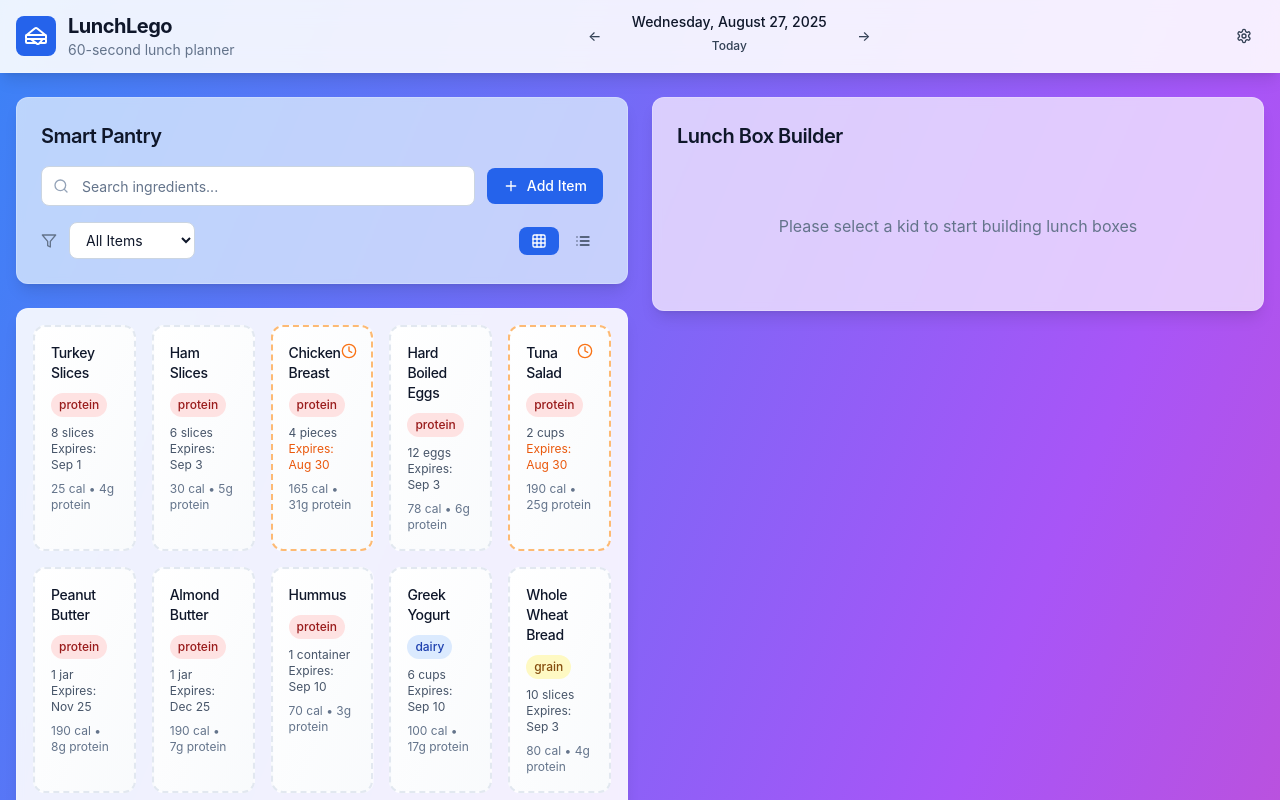
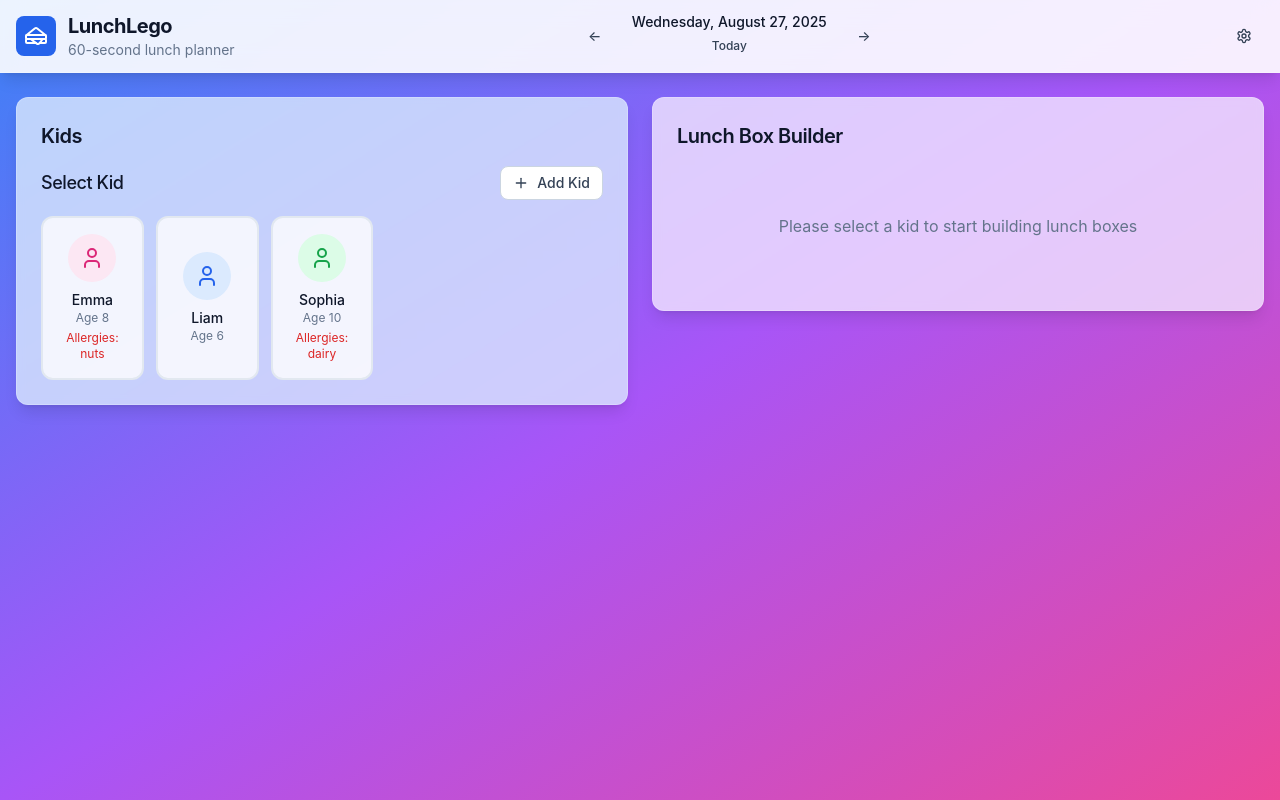
Before and after one commit to Tinytim695/LunchLego, a React (Vite) app: page / in a window 1280 px wide. Both pictures are taken after a click on the button "Today". Shown: the top 800 px of the page. Built offline with nearby package versions, Linux system fonts and the light colour scheme.

Commit message:
Add kid management with profiles and selection

```diff
--- a/src/App.tsx
+++ b/src/App.tsx
@@ -5,36 +5,43 @@ import { PantryControls } from './components/pantry/PantryControls';
 import { PantryGrid } from './components/pantry/PantryGrid';
 import { LunchBoxBuilder } from './components/planner/LunchBoxBuilder';
 import { AddIngredientModal } from './components/modals/AddIngredientModal';
+import { AddKidModal } from './components/modals/AddKidModal';
+import { KidSelector } from './components/KidSelector';
 import { Card } from './components/ui/Card';
 import { useAppState } from './hooks/useAppState';
-import { saveIngredient, saveLunchBox } from './lib/storage';
+import { saveIngredient, saveLunchBox, saveKid } from './lib/storage';
 import { calculateNutritionBalance } from './lib/nutrition';
 import { generateId } from './lib/utils';
 import { sampleKids, sampleIngredients } from './data/sampleData';
-import { Ingredient, LunchBox, LunchBoxIngredient } from './types';
+import { Ingredient, LunchBox, LunchBoxIngredient, Kid } from './types';
 
 function App() {
-  const { state, loading, updateIngredients, updateLunchBoxes, setActiveKid, setCurrentDate, setPantryView } = useAppState();
+  const { state, loading, updateIngredients, updateLunchBoxes, updateKids, setActiveKid, setCurrentDate, setPantryView } = useAppState();
 
   // Local state
   const [searchTerm, setSearchTerm] = useState('');
   const [selectedCategory, setSelectedCategory] = useState('all');
   const [showAddModal, setShowAddModal] = useState(false);
+  const [showAddKidModal, setShowAddKidModal] = useState(false);
   const [activeDragItem, setActiveDragItem] = useState<Ingredient | null>(null);
 
   // Initialize with sample data if empty
   React.useEffect(() => {
-    if (!loading && state.ingredients.length === 0) {
+    if (!loading && state.ingredients.length === 0 && state.kids.length === 0) {
       // Add sample data
       const initializeData = async () => {
+        for (const kid of sampleKids) {
+          await saveKid(kid);
+        }
         for (const ingredient of sampleIngredients) {
           await saveIngredient(ingredient);
         }
+        updateKids(sampleKids);
         updateIngredients(sampleIngredients);
       };
       initializeData();
     }
-  }, [loading, state.ingredients.length, updateIngredients]);
+  }, [loading, state.ingredients.length, state.kids.length, updateIngredients, updateKids]);
 
   // Get current lunch box
   const currentLunchBox = state.lunchBoxes.find(
@@ -46,6 +53,11 @@ function App() {
     await saveIngredient(ingredient);
     updateIngredients([...state.ingredients, ingredient]);
   }, [state.ingredients, updateIngredients]);
+
+  const handleAddKid = useCallback(async (kid: Kid) => {
+    await saveKid(kid);
+    updateKids([...state.kids, kid]);
+  }, [state.kids, updateKids]);
 
   const handleDragStart = useCallback((event: DragStartEvent) => {
     const ingredient = event.active.data.current?.ingredient;
@@ -175,6 +187,18 @@ function App() {
           {/* Pantry Section */}
           <div className="space-y-6">
             <Card variant="blue">
+              <h2 className="text-xl font-semibold text-slate-900 mb-4">Kids</h2>
+              <KidSelector
+                kids={state.kids}
+                activeKidId={state.activeKidId}
+                onKidSelect={setActiveKid}
+                onAddKid={() => setShowAddKidModal(true)}
+              />
+            </Card>
+
+            {state.activeKidId && (
+              <>
+                <Card variant="blue">
               <h2 className="text-xl font-semibold text-slate-900 mb-4">Smart Pantry</h2>
               <PantryControls
                 searchTerm={searchTerm}
@@ -187,7 +211,7 @@ function App() {
               />
             </Card>
 
-            <Card padding="sm" variant="white">
+                <Card padding="sm" variant="white">
               <DndContext onDragStart={handleDragStart} onDragEnd={handleDragEnd}>
                 <PantryGrid
                   ingredients={state.ingredients}
@@ -204,6 +228,8 @@ function App() {
                 </DragOverlay>
               </DndContext>
             </Card>
+              </>
+            )}
           </div>
 
           {/* Lunch Box Builder Section */}
@@ -237,6 +263,12 @@ function App() {
         onClose={() => setShowAddModal(false)}
         onAdd={handleAddIngredient}
       />
+
+      <AddKidModal
+        isOpen={showAddKidModal}
+        onClose={() => setShowAddKidModal(false)}
+        onAdd={handleAddKid}
+      />
     </div>
   );
 }
--- /dev/null
+++ b/src/components/KidSelector.tsx
@@ -0,0 +1,71 @@
+import React from 'react';
+import { User, Plus } from 'lucide-react';
+import { Button } from './ui/Button';
+import { Kid } from '@/types';
+
+interface KidSelectorProps {
+  kids: Kid[];
+  activeKidId?: string;
+  onKidSelect: (kidId: string) => void;
+  onAddKid: () => void;
+}
+
+export function KidSelector({ kids, activeKidId, onKidSelect, onAddKid }: KidSelectorProps) {
+  if (kids.length === 0) {
+    return (
+      <div className="text-center py-8">
+        <div className="mb-4">
+          <User className="w-12 h-12 text-slate-400 mx-auto mb-2" />
+          <p className="text-slate-600">No kids added yet</p>
+          <p className="text-sm text-slate-500">Add your first kid to start planning lunches</p>
+        </div>
+        <Button onClick={onAddKid}>
+          <Plus className="w-4 h-4 mr-2" />
+          Add First Kid
+        </Button>
+      </div>
+    );
+  }
+
+  return (
+    <div className="space-y-4">
+      <div className="flex items-center justify-between">
+        <h3 className="text-lg font-medium text-slate-900">Select Kid</h3>
+        {kids.length < 10 && (
+          <Button variant="outline" size="sm" onClick={onAddKid}>
+            <Plus className="w-4 h-4 mr-2" />
+            Add Kid
+          </Button>
+        )}
+      </div>
+
+      <div className="grid grid-cols-2 md:grid-cols-3 lg:grid-cols-5 gap-3">
+        {kids.map(kid => (
+          <button
+            key={kid.id}
+            onClick={() => onKidSelect(kid.id)}
+            className={`
+              p-4 rounded-xl border-2 transition-all text-center
+              ${activeKidId === kid.id
+                ? 'border-primary-500 bg-primary-50 shadow-md scale-105'
+                : 'border-slate-200 bg-white/80 hover:border-primary-300 hover:shadow-sm hover:scale-102'
+              }
+            `}
+          >
+            <div className={`w-12 h-12 rounded-full flex items-center justify-center mx-auto mb-2 ${kid.avatar || 'bg-slate-100 text-slate-600'}`}>
+              <User className="w-6 h-6" />
+            </div>
+            <p className="font-medium text-slate-900 text-sm">{kid.name}</p>
+            <p className="text-xs text-slate-500">Age {kid.age}</p>
+            {kid.allergies.length > 0 && (
+              <p className="text-xs text-red-600 mt-1">
+                Allergies: {kid.allergies.slice(0, 2).join(', ')}
+                {kid.allergies.length > 2 && '...'}
+              </p>
+            )}
+          </button>
+        ))}
+      </div>
+    </div>
+  );
+}
--- /dev/null
+++ b/src/components/modals/AddKidModal.tsx
@@ -0,0 +1,149 @@
+import React, { useState } from 'react';
+import { X, Plus, User } from 'lucide-react';
+import { Button } from '../ui/Button';
+import { Input } from '../ui/Input';
+import { Card } from '../ui/Card';
+import { Kid } from '@/types';
+import { generateId } from '@/lib/utils';
+
+interface AddKidModalProps {
+  isOpen: boolean;
+  onClose: () => void;
+  onAdd: (kid: Kid) => void;
+}
+
+const avatarColors = [
+  'bg-red-100 text-red-600',
+  'bg-blue-100 text-blue-600',
+  'bg-green-100 text-green-600',
+  'bg-yellow-100 text-yellow-600',
+  'bg-purple-100 text-purple-600',
+  'bg-pink-100 text-pink-600',
+  'bg-indigo-100 text-indigo-600',
+  'bg-orange-100 text-orange-600',
+];
+
+export function AddKidModal({ isOpen, onClose, onAdd }: AddKidModalProps) {
+  const [formData, setFormData] = useState({
+    name: '',
+    age: 5,
+    allergies: '',
+    preferences: '',
+    dislikes: '',
+    avatarColor: avatarColors[0],
+  });
+
+  const handleSubmit = (e: React.FormEvent) => {
+    e.preventDefault();
+
+    const kid: Kid = {
+      id: generateId(),
+      name: formData.name,
+      age: formData.age,
+      allergies: formData.allergies.split(',').map(item => item.trim()).filter(Boolean),
+      preferences: formData.preferences.split(',').map(item => item.trim()).filter(Boolean),
+      dislikes: formData.dislikes.split(',').map(item => item.trim()).filter(Boolean),
+      avatar: formData.avatarColor,
+      createdAt: new Date(),
+      updatedAt: new Date(),
+    };
+
+    onAdd(kid);
+    onClose();
+
+    // Reset form
+    setFormData({
+      name: '',
+      age: 5,
+      allergies: '',
+      preferences: '',
+      dislikes: '',
+      avatarColor: avatarColors[0],
+    });
+  };
+
+  if (!isOpen) return null;
+
+  return (
+    <div className="fixed inset-0 bg-black bg-opacity-50 flex items-center justify-center p-4 z-50">
+      <Card className="w-full max-w-md">
+        <div className="flex items-center justify-between mb-6">
+          <h2 className="text-xl font-semibold text-slate-900">Add New Kid</h2>
+          <Button variant="ghost" size="sm" onClick={onClose}>
+            <X className="w-4 h-4" />
+          </Button>
+        </div>
+
+        <form onSubmit={handleSubmit} className="space-y-4">
+          <Input
+            label="Name"
+            value={formData.name}
+            onChange={(e) => setFormData(prev => ({ ...prev, name: e.target.value }))}
+            required
+          />
+
+          <Input
+            label="Age"
+            type="number"
+            min="1"
+            max="18"
+            value={formData.age}
+            onChange={(e) => setFormData(prev => ({ ...prev, age: parseInt(e.target.value) || 5 }))}
+            required
+          />
+
+          <div className="space-y-1">
+            <label className="block text-sm font-medium text-slate-700">Avatar Color</label>
+            <div className="grid grid-cols-4 gap-2">
+              {avatarColors.map((color, index) => (
+                <button
+                  key={index}
+                  type="button"
+                  onClick={() => setFormData(prev => ({ ...prev, avatarColor: color }))}
+                  className={`
+                    w-12 h-12 rounded-full flex items-center justify-center transition-all
+                    ${color}
+                    ${formData.avatarColor === color ? 'ring-2 ring-primary-500 scale-110' : 'hover:scale-105'}
+                  `}
+                >
+                  <User className="w-6 h-6" />
+                </button>
+              ))}
+            </div>
+          </div>
+
+          <Input
+            label="Allergies (comma-separated)"
+            value={formData.allergies}
+            onChange={(e) => setFormData(prev => ({ ...prev, allergies: e.target.value }))}
+            placeholder="e.g., nuts, dairy, eggs"
+          />
+
+          <Input
+            label="Preferences (comma-separated)"
+            value={formData.preferences}
+            onChange={(e) => setFormData(prev => ({ ...prev, preferences: e.target.value }))}
+            placeholder="e.g., fruits, sandwiches, cheese"
+          />
+
+          <Input
+            label="Dislikes (comma-separated)"
+            value={formData.dislikes}
+            onChange={(e) => setFormData(prev => ({ ...prev, dislikes: e.target.value }))}
+            placeholder="e.g., vegetables, spicy food"
+          />
+
+          <div className="flex items-center justify-end space-x-3 pt-4">
+            <Button variant="outline" onClick={onClose}>
+              Cancel
+            </Button>
+            <Button type="submit">
+              <Plus className="w-4 h-4 mr-2" />
+              Add Kid
+            </Button>
+          </div>
+        </form>
+      </Card>
+    </div>
+  );
+}
--- a/src/data/sampleData.ts
+++ b/src/data/sampleData.ts
@@ -3,22 +3,35 @@ import { generateId } from '@/lib/utils';
 
 export const sampleKids: Kid[] = [
   {
-    id: generateId(),
+    id: 'kid-1',
     name: 'Emma',
     age: 8,
     allergies: ['nuts'],
     preferences: ['fruits', 'cheese'],
     dislikes: ['spicy food'],
+    avatar: 'bg-pink-100 text-pink-600',
     createdAt: new Date(),
     updatedAt: new Date(),
   },
   {
-    id: generateId(),
+    id: 'kid-2',
     name: 'Liam',
     age: 6,
     allergies: [],
     preferences: ['sandwiches', 'crackers'],
     dislikes: ['vegetables'],
+    avatar: 'bg-blue-100 text-blue-600',
+    createdAt: new Date(),
+    updatedAt: new Date(),
+  },
+  {
+    id: 'kid-3',
+    name: 'Sophia',
+    age: 10,
+    allergies: ['dairy'],
+    preferences: ['fruits', 'vegetables', 'quinoa'],
+    dislikes: ['processed foods'],
+    avatar: 'bg-green-100 text-green-600',
     createdAt: new Date(),
     updatedAt: new Date(),
   },
--- a/src/hooks/useAppState.ts
+++ b/src/hooks/useAppState.ts
@@ -1,6 +1,6 @@
 import { useState, useEffect, useCallback } from 'react';
 import { Kid, Ingredient, LunchBox, AppState } from '@/types';
-import { initDB, getKids, getIngredients, getLunchBoxes } from '@/lib/storage';
+import { initDB, getKids, getIngredients, getLunchBoxes, saveKid } from '@/lib/storage';
 
 export function useAppState() {
   const [state, setState] = useState<AppState>({
@@ -48,6 +48,11 @@ export function useAppState() {
     setState(prev => ({ ...prev, kids }));
   }, []);
 
+  const addKid = useCallback(async (kid: Kid) => {
+    await saveKid(kid);
+    setState(prev => ({ ...prev, kids: [...prev.kids, kid] }));
+  }, []);
+
   const updateIngredients = useCallback((ingredients: Ingredient[]) => {
     setState(prev => ({ ...prev, ingredients }));
   }, []);
@@ -73,6 +78,7 @@ export function useAppState() {
     loading,
     error,
     updateKids,
+    addKid,
     updateIngredients,
     updateLunchBoxes,
     setActiveKid,
```
